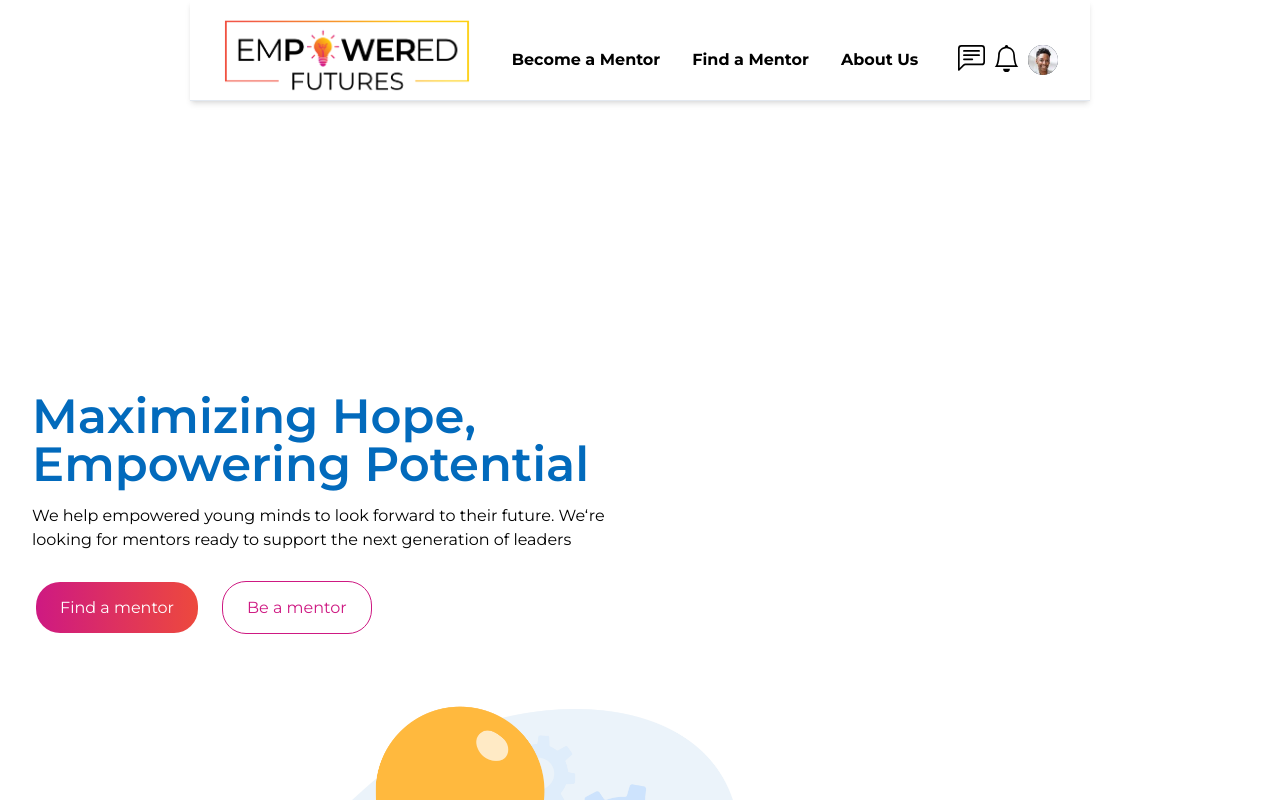
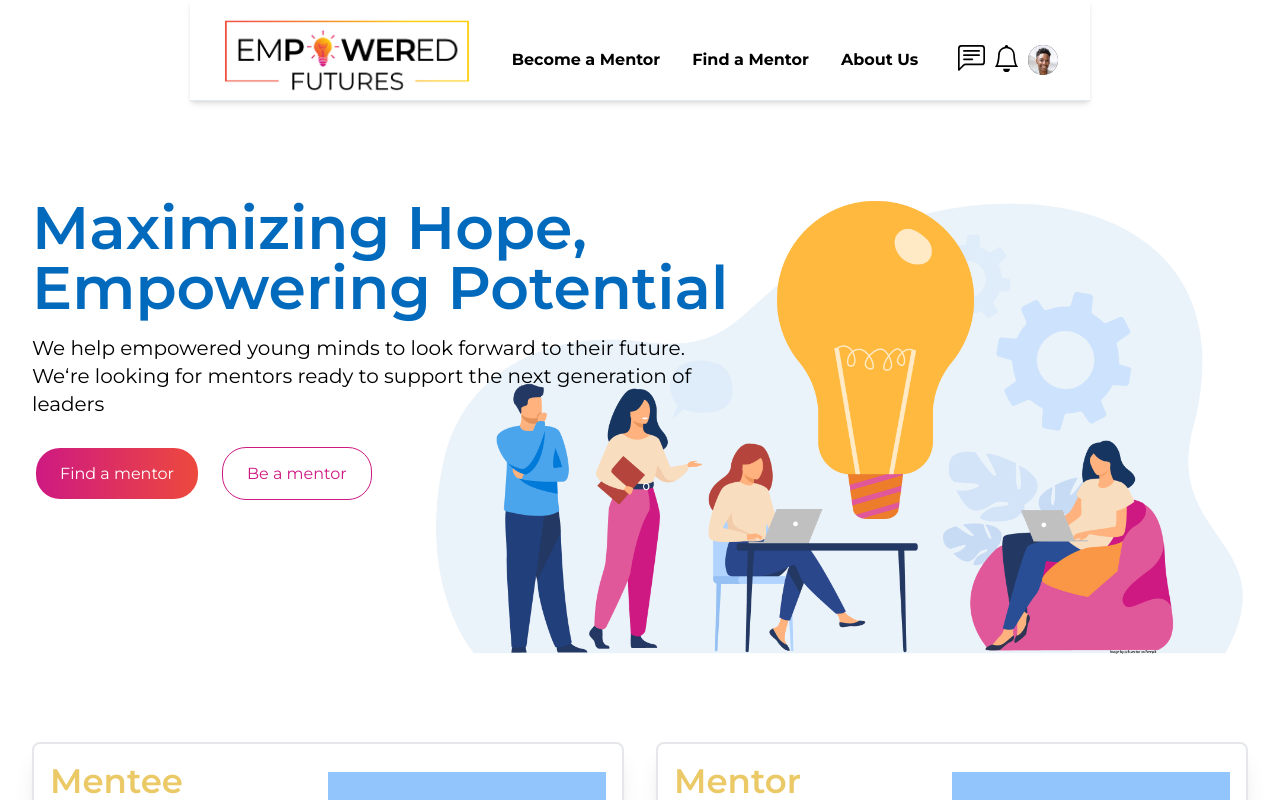
Before and after one commit to JasonXB/EF_Clone, a Next.js app: page / in a window 1280 px wide. Shown: the top 800 px of the page. Built offline with nearby package versions, Linux system fonts and the light colour scheme; what tw-elements would draw is missing.

Commit message:
banner graphic styled in

```diff
--- a/src/components/homepage/ HomePageBanner.tsx
+++ b/src/components/homepage/ HomePageBanner.tsx
@@ -4,13 +4,13 @@ import bannerImg from '../../assets/homePageHeroImg.png';
 import Image from 'next/image';
 
 const HomePageBanner = () => (
-  //missing banner graphic and background graphics
-  <div>
-    <div className="w-full py-4 mt-[20%] mb-[20%] sm:mb-[10%] sm:h-[60vh] sm:w-8/12 ">
-      <h1 className="text-3xl font-semibold leading-tight sm:text-5xl text-primary-1">
+  //mobile view still debatable
+  <div className="relative  my-8 mb-20  sm:mt-[5%]  lg:mt-[4%] xl:w-3/4 xl:mx-auto ">
+    <div className="w-full ss:py-4  text-justify ss:text-left sm:h-[60vh]   lg:w-3/4 ">
+      <h1 className="text-3xl font-semibold leading-tight sm:text-5xl text-primary-1 lg:text-6xl">
         Maximizing Hope, <br /> Empowering Potential
       </h1>
-      <p className="w-9/12 py-4">
+      <p className="ss:w-9/12 ss:py-4 md:text-xl">
         We help empowered young minds to look forward to their future.
         We&lsquo;re looking for mentors ready to support the next generation of
         leaders
@@ -27,10 +27,12 @@ const HomePageBanner = () => (
           </a>
         </Link>
       </div>
-      <Image
-        src={bannerImg}
-        alt="graphic of people chatting by computers with a big lightbulb"
-      />
+      <div className="sm:absolute w-full bottom-0 right-0 sm:w-[80%] sm:h-auto md:w-[70%] max-w-[1000px] z-0 sm:z-[-1]">
+        <Image
+          src={bannerImg}
+          alt="graphic of people chatting by computers with a big lightbulb"
+        />
+      </div>
     </div>
   </div>
 );
```
Also changed, not shown: src/assets/homePageHeroImg.png.
